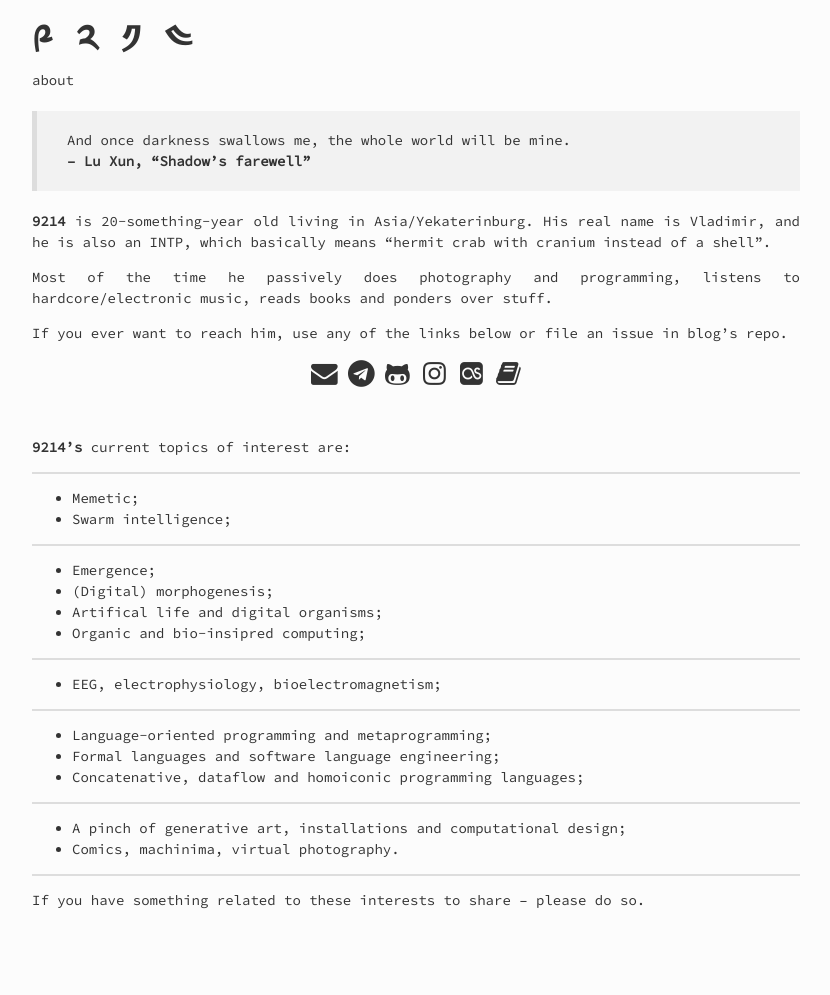
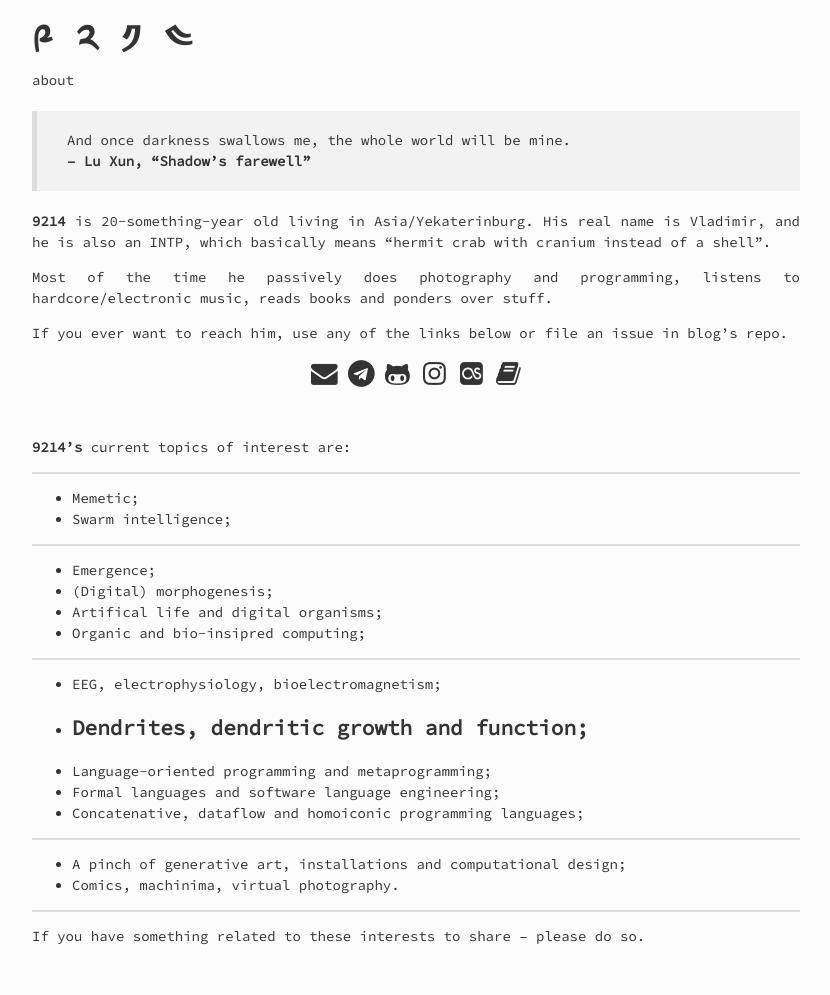
Before and after one commit to 9214/9214.github.io, a Jekyll site: the page built from pages/about.md, in a window 1280 px wide. Shown: the whole page, without its empty margins (224-1054 px from the left). Built offline with Jekyll 4.4.1, drawn with Linux system fonts in a browser that asks for light colours; before the commit the page ends 959 px from its top, so only the background shows below that.

Commit message:
FEAT: dendrites are cool

```diff
--- a/pages/about.md
+++ b/pages/about.md
@@ -33,7 +33,7 @@ If you ever want to reach him, use any of the links below or file an issue in bl
 ---
 
 - EEG, electrophysiology, bioelectromagnetism;
-
+- Dendrites, dendritic growth and function;
 ---
 
 - Language-oriented programming and metaprogramming;
```
